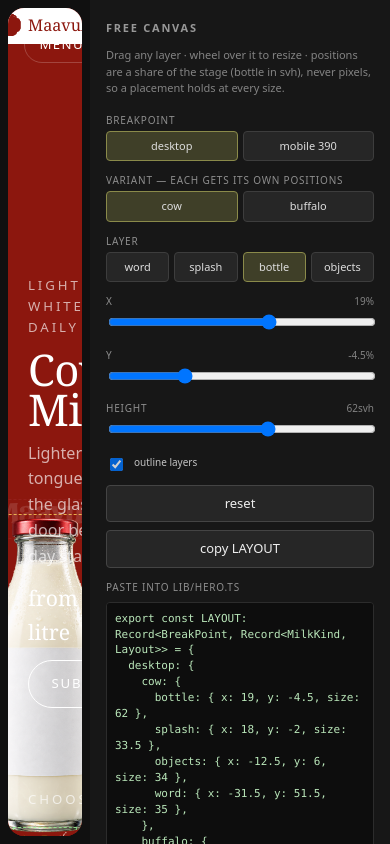
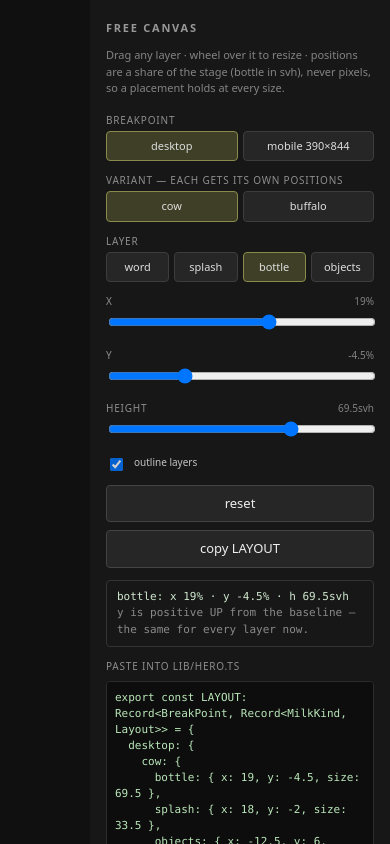
Before and after one commit to AkashMedishetty/maavuli-farms, a Next.js app: page /hero-lab in a window 390 px wide. Shown: the top 844 px of the page. Built offline with nearby package versions, Linux system fonts and the light colour scheme.

Commit message:
hero: unify y sign across all layers (products were inverted vs the wordmark), size the bottle in cqh not svh, phone-sized lab frame, live value readout; bake desktop cow, reset mobile

```diff
--- a/app/globals.css
+++ b/app/globals.css
@@ -958,3 +958,11 @@ body {
 }
 .admin-revenue-total strong { font-weight: 400; }
 .admin-revenue-note { color: var(--milk-dim); font-size: var(--step--1); }
+
+/* the lab's phone frame must clip like a phone, not run to the page height */
+.lab-frame > .vh { min-height: 100%; height: 100%; }
+.lab-live {
+  margin-top: 12px; padding: 8px 10px; border: 1px solid #333; border-radius: 4px;
+  font: 11px/1.5 ui-monospace, SFMono-Regular, Menlo, monospace; color: #cfe8cf;
+}
+.lab-live span { color: #8a8a8a; }
--- a/app/hero-lab/page.tsx
+++ b/app/hero-lab/page.tsx
@@ -26,7 +26,13 @@ const SEL: Record<Slot, string> = {
   bottle: '.vh-slide[data-on] .vh-bottle',
   objects: '.vh-slide[data-on] .vh-objects',
 };
-const FRAME_W: Record<BreakPoint, number | null> = { desktop: null, mobile: 390 };
+/* A phone preview needs a phone HEIGHT as well as a width: the bottle is sized in
+   cqh, so a 390-wide frame that is still 100svh tall would size it against the
+   desktop window and the preview would lie. */
+const FRAME: Record<BreakPoint, { w: number; h: number } | null> = {
+  desktop: null,
+  mobile: { w: 390, h: 844 },
+};
 const r1 = (n: number) => Math.round(n * 10) / 10;
 const clone = <T,>(v: T): T => JSON.parse(JSON.stringify(v));
 
@@ -152,7 +158,11 @@ export default function HeroLab() {
         <div
           className="lab-frame"
           ref={frameRef}
-          style={FRAME_W[bp] ? { width: FRAME_W[bp]!, margin: '0 auto' } : undefined}
+          style={
+            FRAME[bp]
+              ? { width: FRAME[bp]!.w, height: FRAME[bp]!.h, minHeight: 0, margin: '2rem auto' }
+              : undefined
+          }
         >
           <MilkHero />
         </div>
@@ -169,7 +179,7 @@ export default function HeroLab() {
         <div className="lab-seg">
           {(['desktop', 'mobile'] as BreakPoint[]).map(b => (
             <button key={b} className={b === bp ? 'on' : undefined} onClick={() => setBp(b)}>
-              {b}{FRAME_W[b] ? ` ${FRAME_W[b]}` : ''}
+              {b}{FRAME[b] ? ` ${FRAME[b]!.w}×${FRAME[b]!.h}` : ''}
             </button>
           ))}
         </div>
@@ -215,6 +225,12 @@ export default function HeroLab() {
           copy LAYOUT
         </button>
 
+        <p className="lab-live">
+          {slot}: x {p.x}% · y {p.y}% · {slot === 'bottle' ? 'h' : 'w'} {p.size}{unit}
+          <br />
+          <span>y is positive UP from the baseline — the same for every layer now.</span>
+        </p>
+
         <label>Paste into lib/hero.ts</label>
         <textarea className="lab-out" readOnly value={out} rows={20} />
       </aside>
--- a/app/hero.css
+++ b/app/hero.css
@@ -53,7 +53,7 @@
   /* The hero responds to its OWN width, not the viewport's. That is what makes the
      390px frame in /hero-lab a faithful phone preview instead of a desktop layout
      squeezed into a narrow box. */
-  container-type: inline-size;
+  container-type: size;
   container-name: hero;
   /* NOT a grid. This is a layered composition: the stage and the copy are absolute
      siblings, so the copy's size can never shift where the bottle centres. The nav
@@ -123,9 +123,9 @@
 /* the bottle sets the scale: height-driven, nothing else */
 .vh-bottle {
   z-index: 2;
-  height: var(--bottle-h);
+  height: var(--bottle-h);   /* cqh — container height, so the lab frame is honest */
   left: calc(50% + var(--bottle-x));
-  bottom: calc(var(--base-b) - var(--bottle-y));
+  bottom: calc(var(--base-b) + var(--bottle-y));
   translate: calc(-50% + var(--px) * 34px) calc(var(--py) * 16px - var(--sy) * 70px);
   transition: translate 700ms var(--ease),
               opacity var(--switch) var(--ease) 110ms,
@@ -139,7 +139,7 @@
   z-index: 1;
   width: var(--splash-w);
   left: calc(50% + var(--splash-x));
-  bottom: calc(var(--base-b) - var(--splash-y));
+  bottom: calc(var(--base-b) + var(--splash-y));
   translate: calc(-50% + var(--px) * 18px) calc(var(--py) * 10px - var(--sy) * 34px);
   transition: translate 900ms var(--ease),
               opacity var(--switch) var(--ease) 40ms,
@@ -153,7 +153,7 @@
   z-index: 3;
   width: var(--objects-w);
   left: calc(50% + var(--objects-x));
-  bottom: calc(var(--base-b) - var(--objects-y));
+  bottom: calc(var(--base-b) + var(--objects-y));
   translate: calc(-50% + var(--px) * 54px) calc(var(--py) * 26px - var(--sy) * 104px);
   transition: translate 560ms var(--ease),
               opacity var(--switch) var(--ease) 180ms,
--- a/lib/hero.ts
+++ b/lib/hero.ts
@@ -43,17 +43,19 @@ function mirrorLayout(l: Layout): Layout {
 
 /** Arranged on the free canvas. */
 const DESKTOP_COW: Layout = {
-  bottle: { x: 19, y: -4.5, size: 62 },
+  bottle: { x: 19, y: -4.5, size: 69.5 },
   splash: { x: 18, y: -2, size: 33.5 },
   objects: { x: -12.5, y: 6, size: 34 },
   word: { x: -31.5, y: 51.5, size: 35 },
 };
 
+/* Centred starting point. The previous mobile numbers were recorded while the y
+   sign was inconsistent between layers, so they are not salvageable — re-drag. */
 const MOBILE_COW: Layout = {
-  bottle: { x: 0, y: 6, size: 38 },
-  splash: { x: 0, y: 4, size: 96 },
-  objects: { x: 0, y: 10, size: 84 },
-  word: { x: 0, y: 30, size: 150 },
+  bottle: { x: 0, y: 4, size: 44 },
+  splash: { x: 0, y: 10, size: 104 },
+  objects: { x: 0, y: 2, size: 88 },
+  word: { x: 0, y: 58, size: 120 },
 };
 
 export const LAYOUT: Record<BreakPoint, Record<MilkKind, Layout>> = {
@@ -66,7 +68,7 @@ export const LAYOUT: Record<BreakPoint, Record<MilkKind, Layout>> = {
 /** CSS custom properties for one variant's layout. Applied inline by the hero. */
 export function layoutVars(l: Layout): Record<string, string> {
   return {
-    '--bottle-h': `${l.bottle.size}svh`,
+    '--bottle-h': `${l.bottle.size}cqh`,
     '--bottle-x': `${l.bottle.x}%`,
     '--bottle-y': `${l.bottle.y}%`,
     '--splash-w': `${l.splash.size}%`,
```
